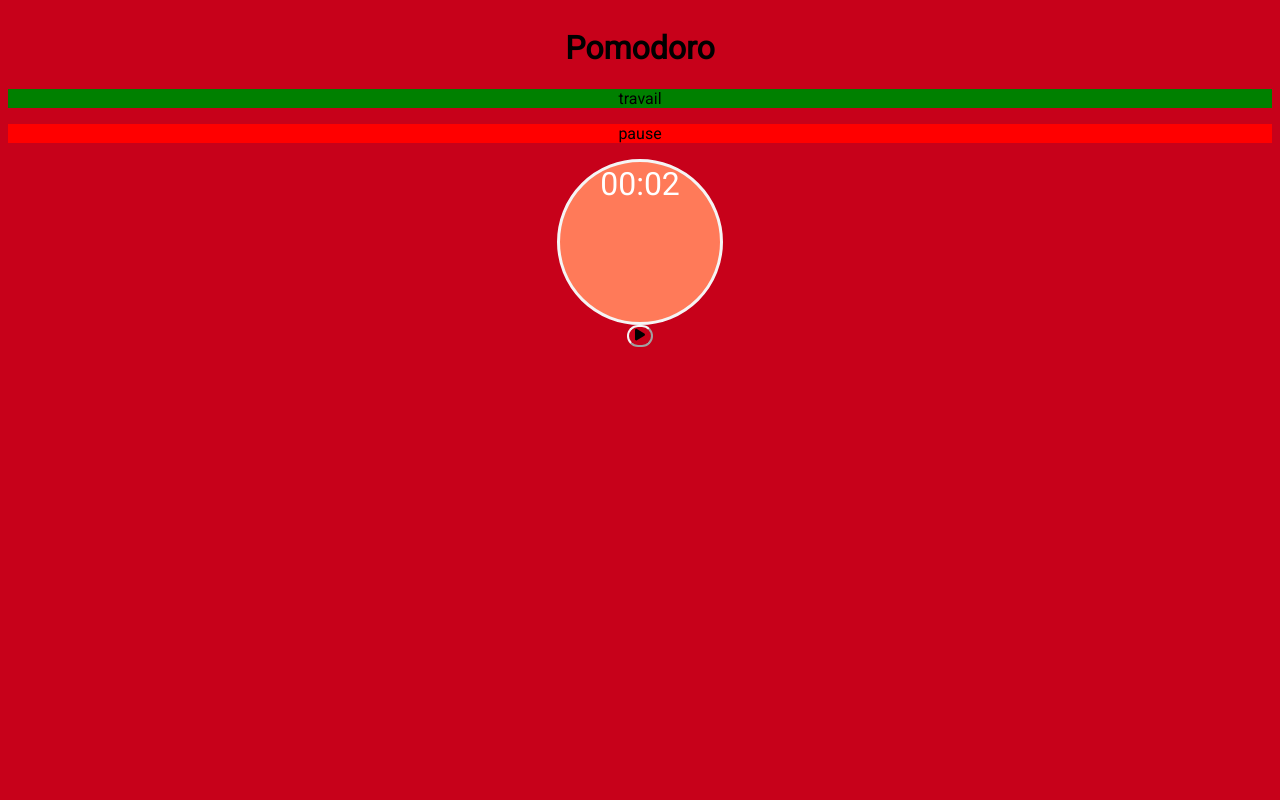
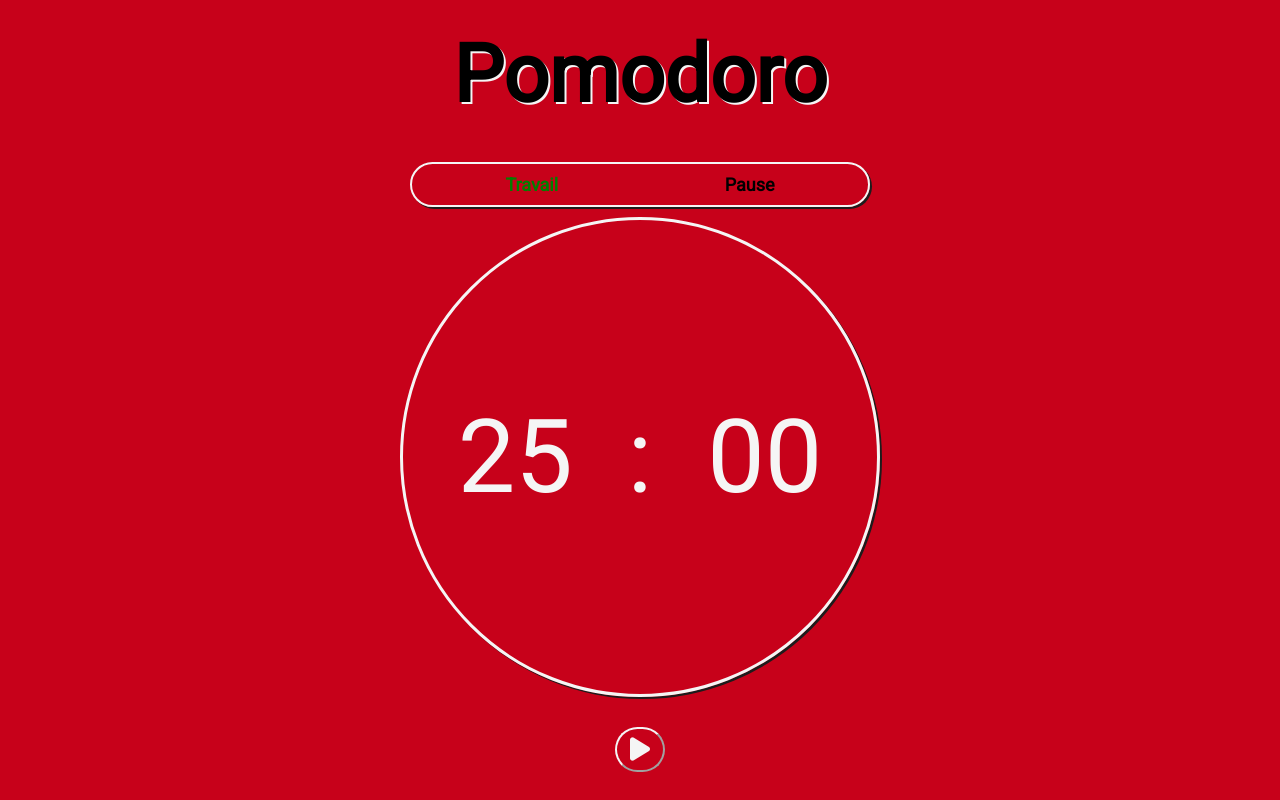
Before and after one commit to amHenzo/pomodoro, a plain HTML site: page index.html in a window 1280 px wide. Drawn offline with Linux system fonts and the light colour scheme.

Commit message:
css-fixed

```diff
--- a/css/style.css
+++ b/css/style.css
@@ -1,6 +1,16 @@
 :root{
     --main-background:#C7011A;
     --color2:#fefefe;
+}
+*{
+    padding: 0;
+    margin: 0;
+    font-style: var(--color2);
+
+}
+h1{
+    font-size: 5em;
+    text-shadow: 2px 2px whitesmoke;
 }
 
 
@@ -9,38 +19,68 @@ body{
     background-color:var(--main-background);
     align-content: center;
     text-align: center;
+    height: 100vh;
+    display: flex;
+    flex-direction: column;
+    justify-content: center;
+    gap: 30px;
+    align-items: center;
+
+}
+.timer{
+
+    display: flex;
+    justify-content:space-evenly;
+    align-items: center;
+    font-size: 2em;
+    width: 15em;
+    height: 15em;
+    border: 3px solid var(--color2);
+    border-radius: 50%;
+    border-color: whitesmoke;
+    color: whitesmoke;
+
+    max-width: 50vw;
+    max-height: 50vw;
+
+    box-shadow: 2px 2px rgb(29, 28, 28);
+    box-sizing: border-box;
 
 
 
 }
-.timer{
+span{
+    font-size: 8vw;
+}
+.travail{
+    display: flex;
+    flex-direction: row;
+    justify-content: space-around;
+    margin: 10px;
+    border:solid 2px whitesmoke;
+    border-radius: 25px;
+    padding: 10px;
+    box-shadow: 2px 2px rgb(29, 28, 28);
+}
 
-    background: #FF7A59;
-    font-size: 2em;
-    width: 5em;
-    height: 5em;
-    border: 3px solid var(--color2);
-    border-radius: 50%;
-    border-color: whitesmoke;
-    color: white;
+p{
 
-    margin: auto;
-
+    font-size: large;
+    font-weight: bold;
+    transition: linear all 0.25s;
 }
-span{
-
-    vertical-align: middle;
-    width: 100%;
-    height: 100%;
 
 
+button{
 
-}
-
-button{
-    align-items: center;
-    border-radius: 5em;
+    padding: 1em;
+    border-radius: 50px;
     border-color: whitesmoke;
     color: whitesmoke;
     background-color: var(--main-background);
 }
+@media (max-width: 400px) {
+    h1{
+        font-size: 3em;
+    }
+}
--- a/index.html
+++ b/index.html
@@ -12,10 +12,10 @@
         <div class="main">
             <div class="travail">
                 <p>
-                    travail
+                    Travail
                 </p>
                 <p>
-                    pause
+                    Pause
                 </p>
             </div>
             <div class="timer">
@@ -23,9 +23,9 @@
             </div>
         </div>
         <button type="button" class="play" onclick="start_timer()">
-            <svg xmlns="http://www.w3.org/2000/svg" height="1em" viewBox="0 0 384 512"><!--! Font Awesome Free 6.4.2 by @fontawesome - https://fontawesome.com License - https://fontawesome.com/license (Commercial License) Copyright 2023 Fonticons, Inc. --><path d="M73 39c-14.8-9.1-33.4-9.4-48.5-.9S0 62.6 0 80V432c0 17.4 9.4 33.4 24.5 41.9s33.7 8.1 48.5-.9L361 297c14.3-8.7 23-24.2 23-41s-8.7-32.2-23-41L73 39z"/></svg>
+            <i class="fa-solid fa-play fa-2xl"></i>
         </button>
-
+        <script src="https://kit.fontawesome.com/6fbd62e613.js" crossorigin="anonymous"></script>
         <script src="js/script.js"></script>
     </body>
 
--- a/js/script.js
+++ b/js/script.js
@@ -7,8 +7,8 @@ let txtworking = document.querySelectorAll(".travail > p")
 //console.log(txtworking[0].textContent = "Teest")
 let isWorking = true;
 
-let workTime = 2;
-let restTime = 3;
+let workTime =1500;
+let restTime =300;
 let idInterval =0;
 console.log(button)
 
@@ -19,13 +19,15 @@ window.onload =(event)=>
 
 function start_timer()
 {
-    workTime = 2;
-    restTime = 3;
+    workTime = 1500;
+    restTime = 300;
 
     refreshtimer(workTime);
+    // so it dosen't start mutiple chrono a the same time
     clearInterval(idInterval);
     idInterval = setInterval(decrement, 1000);
     decrement();
+    // set the function stop to the button to start only one time
     button.onclick = stop;
 }
 function stop()
@@ -33,6 +35,12 @@ function stop()
     window.location.reload()
 }
 
+
+/**
+ * if we are in working time decrement and display
+ * else do the same for resting time
+ *
+ */
 function decrement()
 {
     if(workTime !== 0)
@@ -65,13 +73,13 @@ function refreshtimer(time)
 {
     if(isWorking)
     {
-        txtworking[0].style.background = 'green'
-        txtworking[1].style.background = 'red'
+        txtworking[0].style.color = 'green'
+        txtworking[1].style.color = 'black'
     }
     else
     {
-        txtworking[0].style.background = 'red'
-        txtworking[1].style.background = 'green'
+        txtworking[0].style.color = 'black'
+        txtworking[1].style.color = 'green'
     }
     let timemin = parseInt(time/60,10)  ;
     let timesec = parseInt(time % 60, 10);
```
